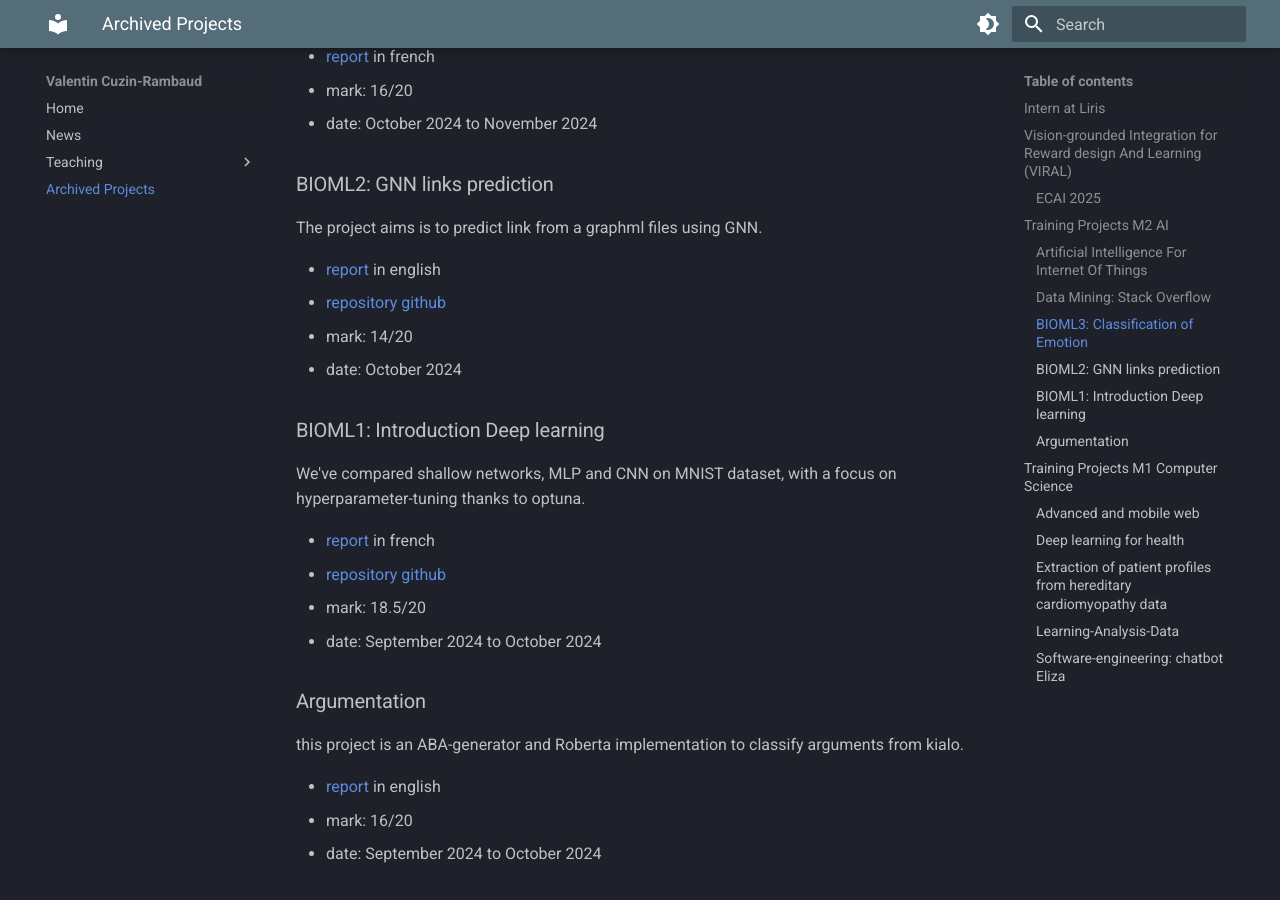
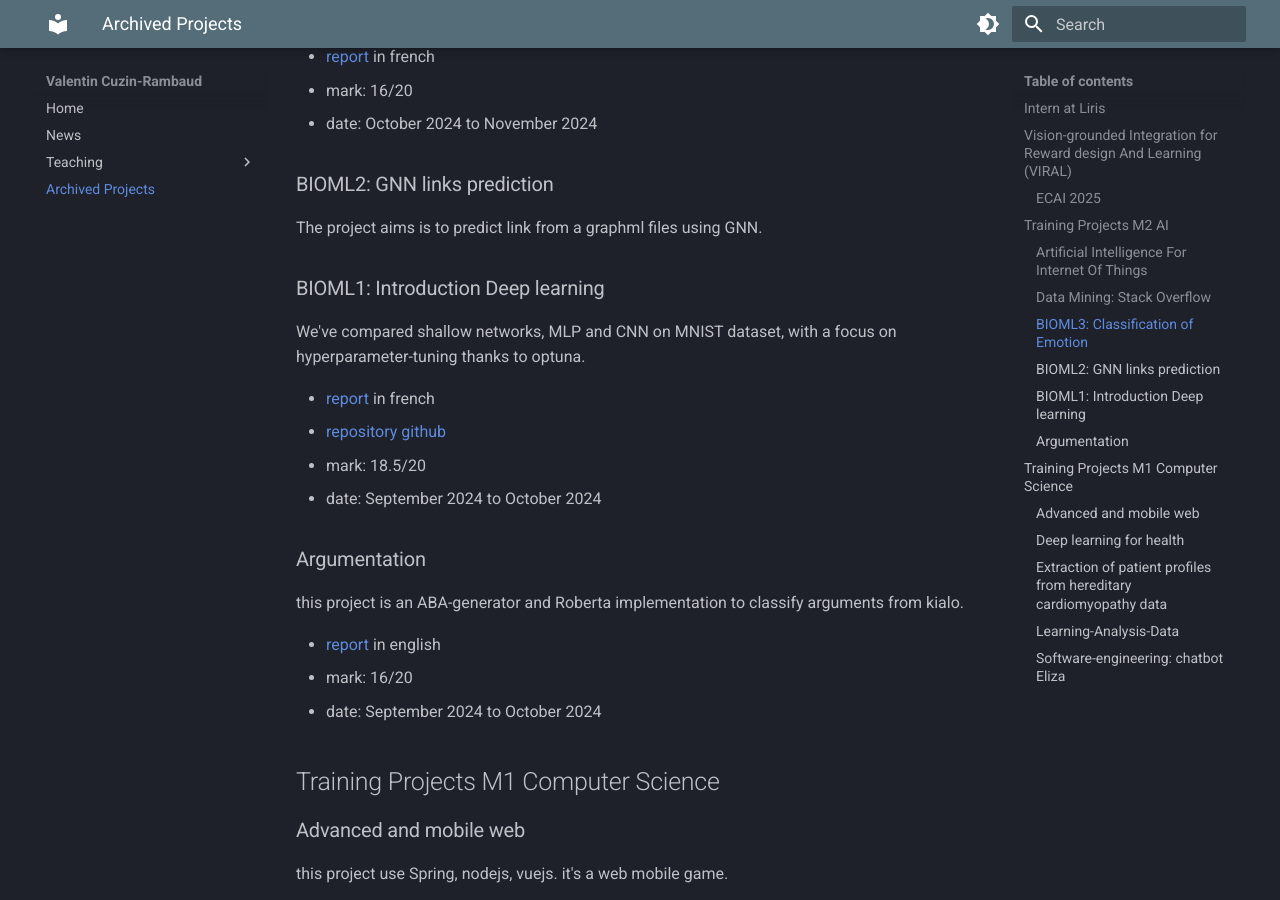
Before and after one commit to valentincuzin/valentincuzin.github.io, an MkDocs documentation site: the page built from docs/project.md, in a window 1280 px wide and 900 px high, scrolled down 2008 px. Built offline with MkDocs 1.6.1 and Material for MkDocs 9.7.7, drawn with Linux system fonts in a browser that asks for light colours.

Commit message:
update hidding my project of BIOML

```diff
--- a/docs/project.md
+++ b/docs/project.md
@@ -52,10 +52,10 @@ A study of how work RNN, LSTM, in the case of finding the good Emotion associate
 ### BIOML2: GNN links prediction
 The project aims is to predict link from a graphml files using GNN.
 
-- [report](./assets/Report_Project_GNN.pdf) in english
+<!-- - [report](./assets/Report_Project_GNN.pdf) in english
 - [repository github](https://github.com/adesbx/Gnn-links-prediction)
 - mark: 14/20
-- date: October 2024
+- date: October 2024 -->
 
 ### BIOML1: Introduction Deep learning
 We've compared shallow networks, MLP and CNN on MNIST dataset, with a focus on hyperparameter-tuning thanks to optuna.
```
